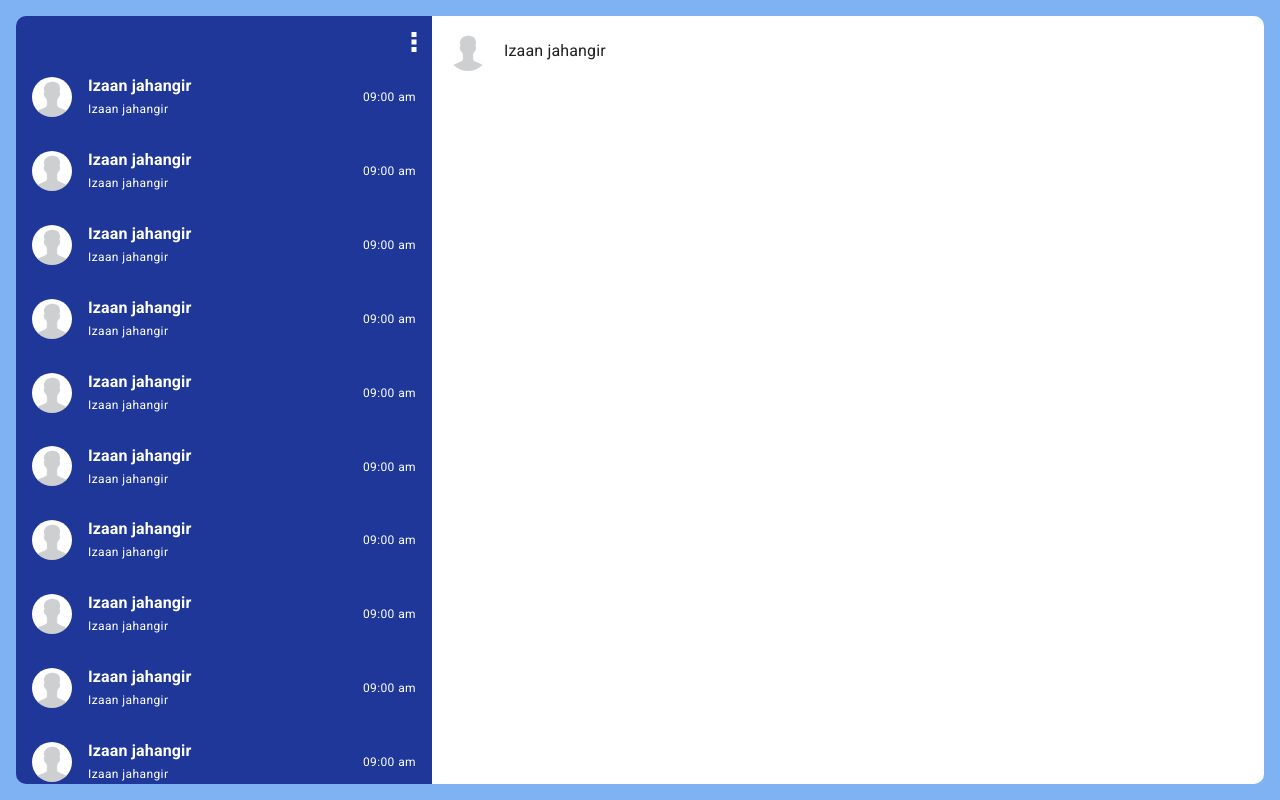
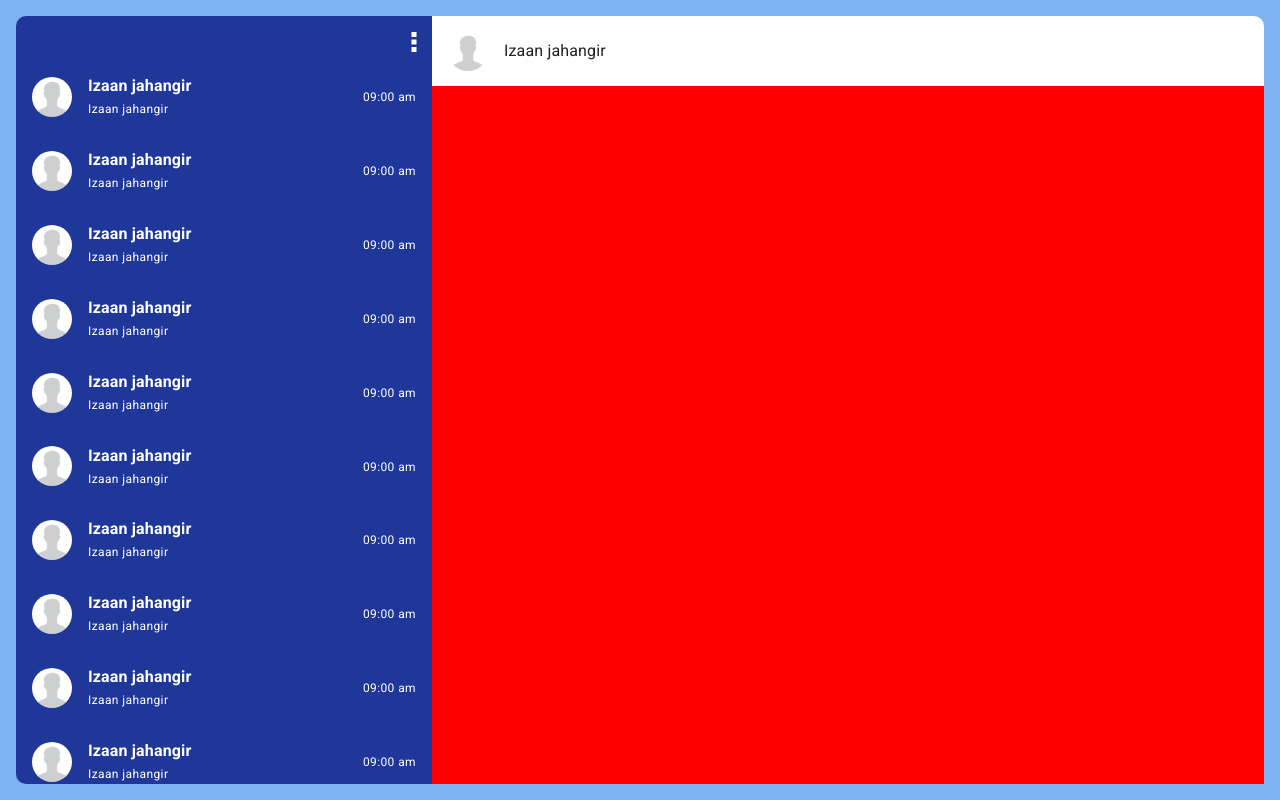
Before and after one commit to izaanjahangir/mern-chat-app-realtime, a React (Create React App) app in the folder client/: page / in a window 1280 px wide. Built offline with nearby package versions, Linux system fonts and the light colour scheme.

Commit message:
[client] working on Home screen

```diff
--- a/client/src/screens/Home/index.js
+++ b/client/src/screens/Home/index.js
@@ -35,7 +35,10 @@ function Home() {
             </List>
           </Grid>
           <Grid className={classes.rightContainer} item xs={12} md={8}>
-            <ChatHeader />
+            <div className={classes.rightInnerContainer}>
+              <ChatHeader />
+              <div style={{ flex: 1, backgroundColor: "red" }}></div>
+            </div>
           </Grid>
         </Grid>
       </div>
--- a/client/src/screens/Home/style.js
+++ b/client/src/screens/Home/style.js
@@ -36,6 +36,7 @@ const useStyles = makeStyles((theme) => ({
       borderTopLeftRadius: 0,
       borderBottomLeftRadius: 0,
       maxHeight: "100vh",
+      zIndex: 1,
     },
     overflowY: "scroll",
     maxHeight: `calc(100vh - ${theme.spacing(2) + theme.spacing(2)}px)`,
@@ -55,9 +56,14 @@ const useStyles = makeStyles((theme) => ({
       borderBottomLeftRadius: 10,
     },
   },
+  rightInnerContainer: {
+    height: "100%",
+    display: "flex",
+    flexDirection: "column",
+  },
   moreIcon: {
     width: "20px",
-    cursor: "pointer"
+    cursor: "pointer",
   },
 }));
 
```
